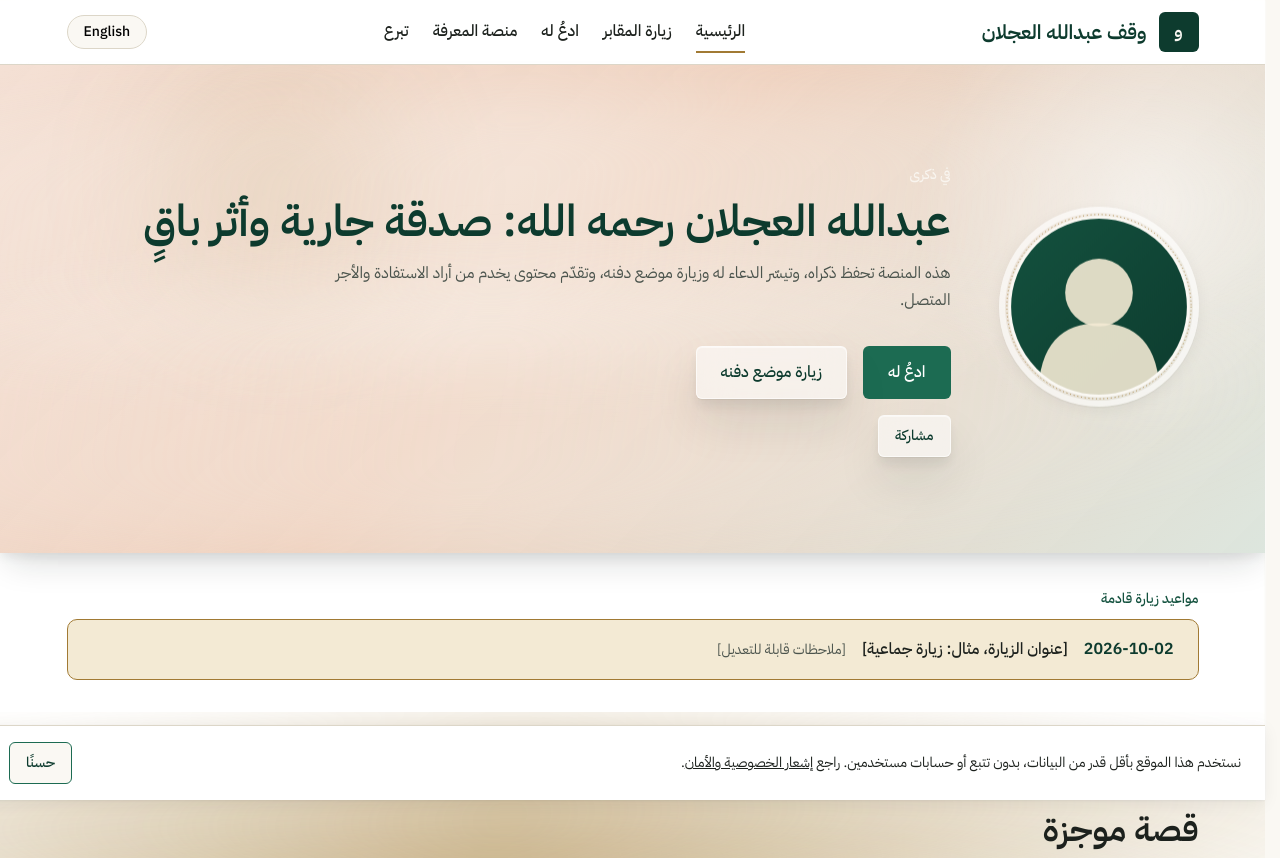
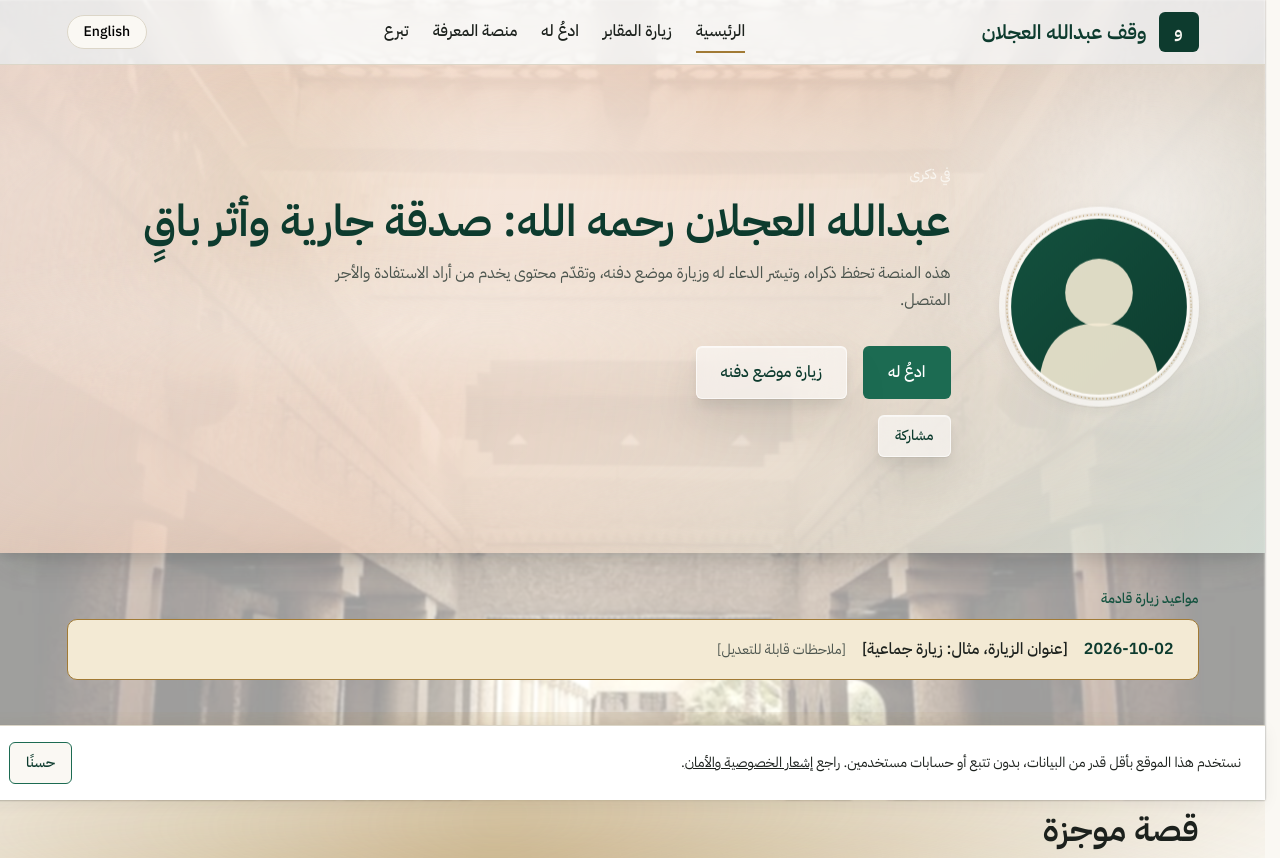
Before and after one commit to sriharsh-2003/Father-Charity-Site, a website: page index.html in a window 1280 px wide. Shown: the top 858 px of the page. Drawn offline with Linux system fonts and the light colour scheme; no server answers.

Commit message:
Changed bg transperency

```diff
--- a/assets/css/main.css
+++ b/assets/css/main.css
@@ -84,7 +84,7 @@ body {
      Lower saturation, higher brightness, and a touch of direct blur push
      it closer to white/paper rather than a crisp photograph sitting
      behind the content. */
-  filter: saturate(0.35) brightness(1.35) blur(1px);
+  filter: saturate(0.35) brightness(1.05) blur(1px);
 }
 .page-backdrop::after {
   content: "";
@@ -94,7 +94,7 @@ body {
   /* Was 0.62 (photo ~38% visible -- reported as "too heavy", "40-60%").
      Raised so only ~15-30% of the photo shows through, closer to a hint
      of texture than a picture anyone consciously registers. */
-  opacity: 0.78;
+  opacity: 0.60;
 }
 
 /* Respect reduced motion */
--- a/assets/css/tokens.css
+++ b/assets/css/tokens.css
@@ -42,7 +42,7 @@
   --color-aura-blush: #f3ddd0;
   --color-aura-peach: #ecc9b3;
   --color-aura-sage: #d9e3da;
-  --color-aura-gradient: linear-gradient(135deg, rgba(243, 221, 208, 0.9) 0%, rgba(236, 201, 179, 0.86) 45%, rgba(217, 227, 218, 0.9) 100%);
+  --color-aura-gradient: linear-gradient(135deg, rgba(243, 221, 208, 0.85) 0%, rgba(236, 201, 179, 0.75) 45%, rgba(217, 227, 218, 0.85) 100%);
   --glass-bg: rgba(255, 255, 255, 0.55);
   --glass-bg-strong: rgba(255, 255, 255, 0.72);
   --glass-border: rgba(255, 255, 255, 0.6);
```
